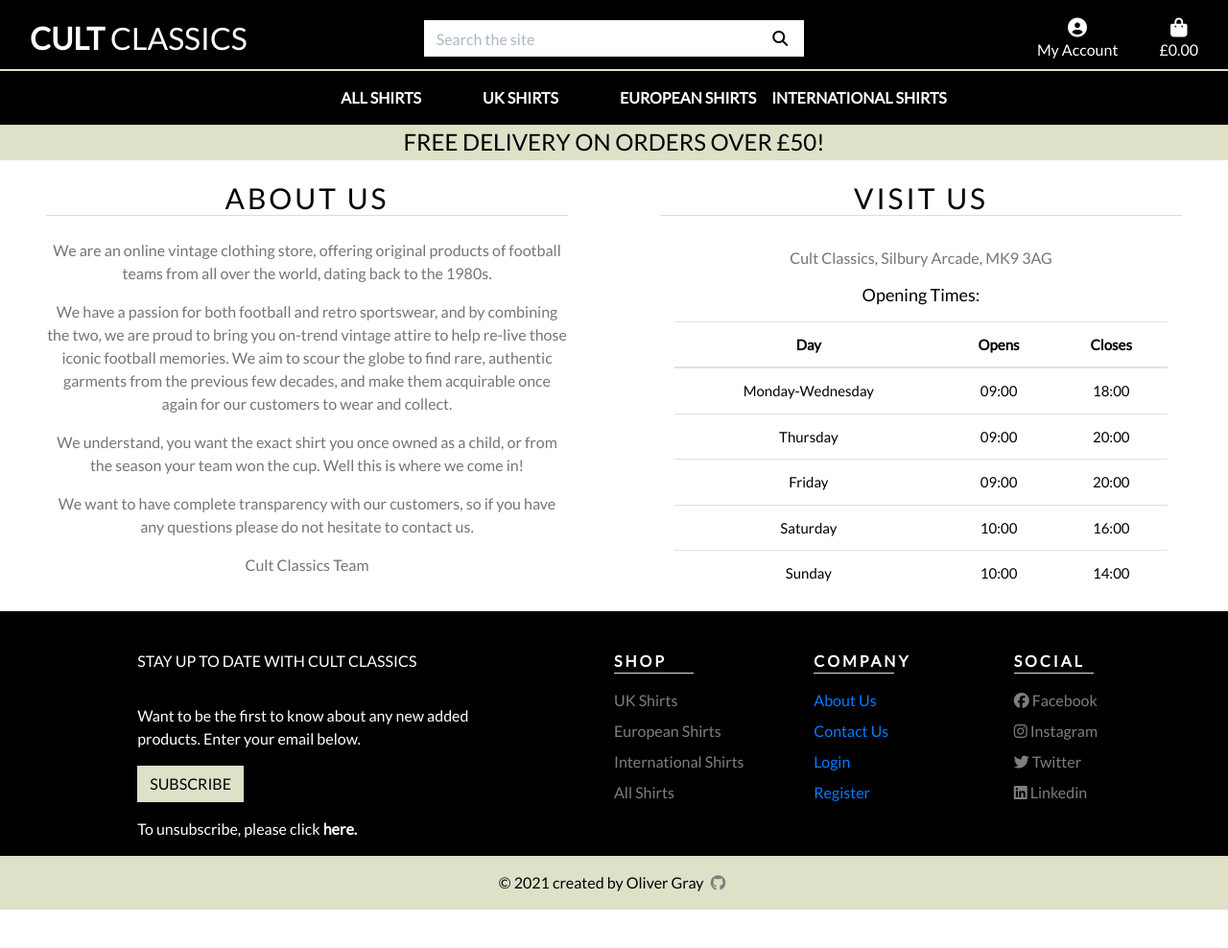
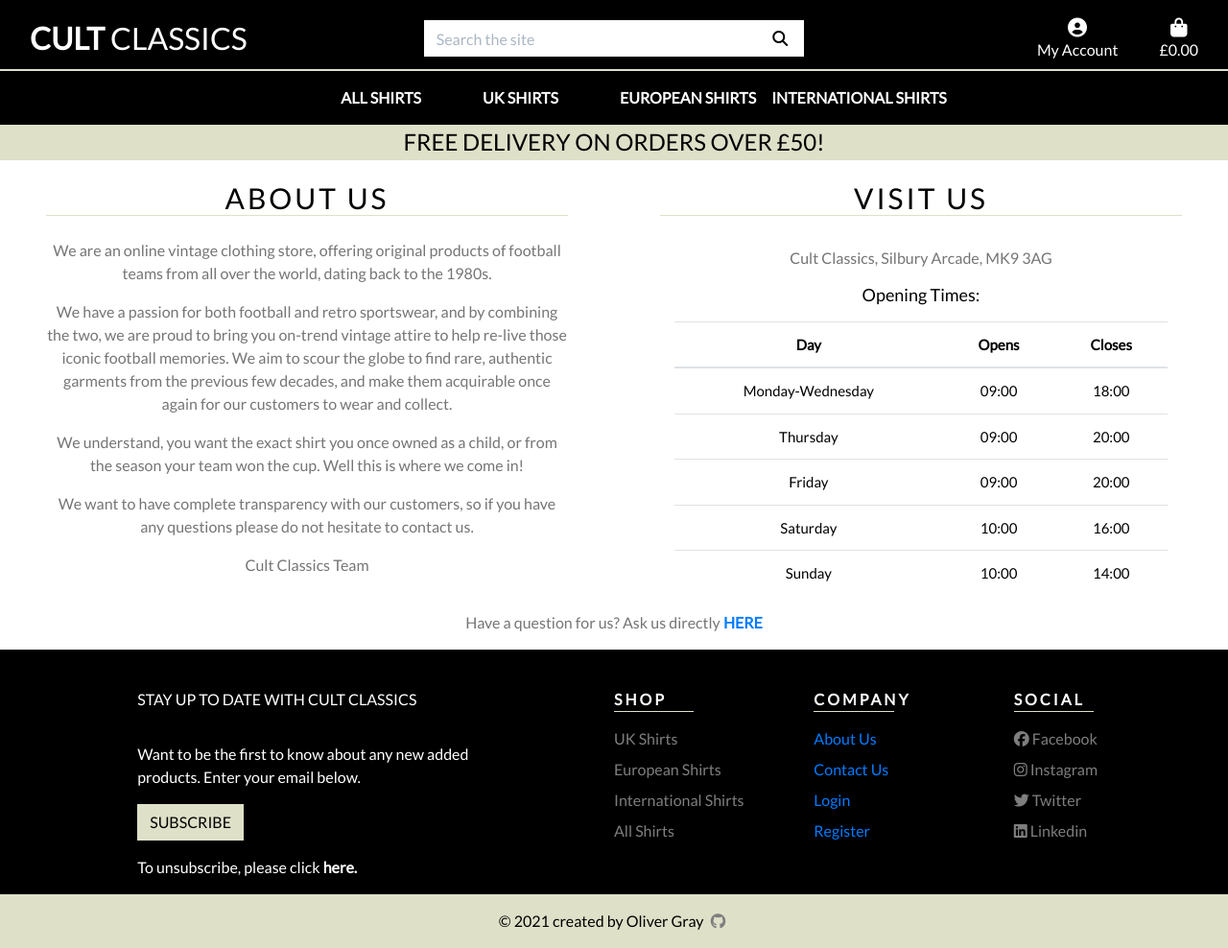
Before and after one commit to OliverGray03/cult_classics, a Django app: page /about_us/ in a window 1280 px wide. Shown: the whole page at 96% size. Before the commit the page ends 948 px from the top, so only its background shows below. Run offline with Django 3.2, Linux system fonts and the light colour scheme; some libraries are stand-ins or nearby versions.

Commit message:
Added link to the contact form page on about us page

```diff
--- a/home/templates/home/about_us.html
+++ b/home/templates/home/about_us.html
@@ -96,6 +96,11 @@
                 </table>
             </div>
         </div>
+        <div class="col-12 text-center">
+            <p>Have a question for us? Ask us directly
+                <a href="{% url 'contact' %}"><strong>HERE</strong></a>
+            </p>
+        </div>
     </div>
 </div>
 </div>
--- a/static/css/base.css
+++ b/static/css/base.css
@@ -382,6 +382,8 @@ input[name='q']::placeholder {
     }
 }
 
+/*Footer*/
+
 .footer-headings {
     letter-spacing: 3px;
     border-bottom: 1px solid #DEE0C8;
@@ -393,6 +395,8 @@ input[name='q']::placeholder {
     font-size: 60px;
     background-color: rgba(0, 0, 0, 0.02);
 }
+
+/*Product Cards*/
 
 .card-title {
     letter-spacing: 3px;
```
